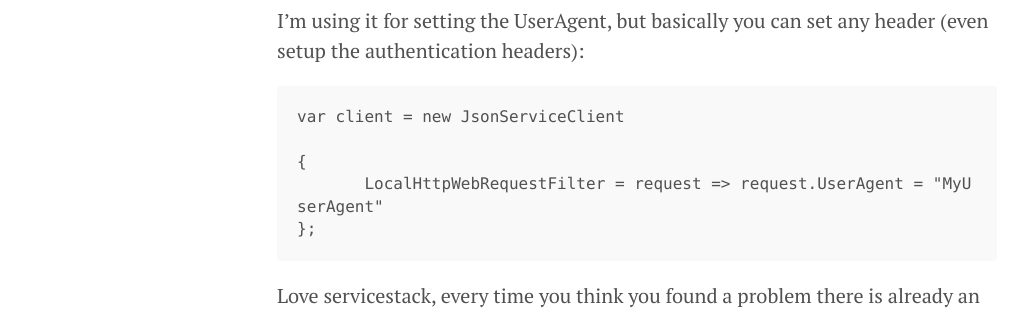
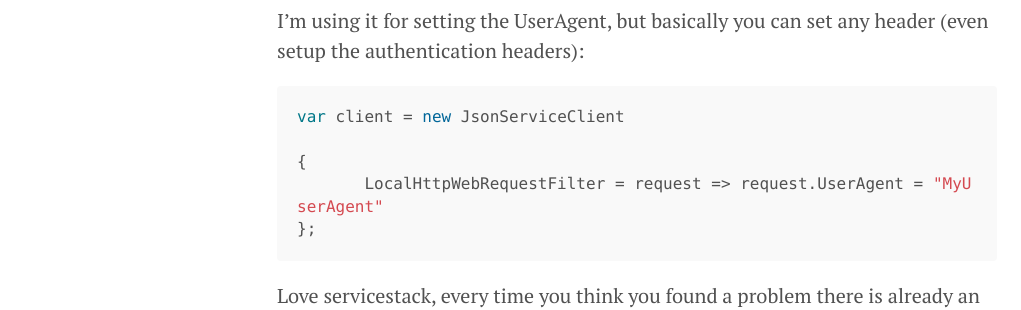
Before and after one commit to henkmeulekamp/henkmeulekamp.github.io, a Jekyll site: the page built from _posts/2012-09-21-Setting-UserAgent-in-ServiceStack-JsonserviceClient.md, in a window 1280 px wide. Shown: the part 556-866 px from the top of the page, without its empty margins (3-1024 px from the left). Built offline with Jekyll 4.4.1, drawn with Linux system fonts in a browser that asks for light colours; part of the change alters nothing that is shown.

Commit message:
attempt github flavord markdown

````diff
--- a/_config.yml
+++ b/_config.yml
@@ -28,3 +28,6 @@ author:
 version:             0.0.1
 github:
   repo:              https://github.com/henkmeulekamp/henkmeulekamp.github.io
+
+kramdown:
+  input: GFM
--- a/_posts/2012-09-21-Setting-UserAgent-in-ServiceStack-JsonserviceClient.md
+++ b/_posts/2012-09-21-Setting-UserAgent-in-ServiceStack-JsonserviceClient.md
@@ -13,7 +13,7 @@ You can setup an action there which will be called before the request is done an
 
 I'm using it for setting the UserAgent, but basically you can set any header (even setup the authentication headers):
 
-```
+```csharp
 var client = new JsonServiceClient
 
 {
````
